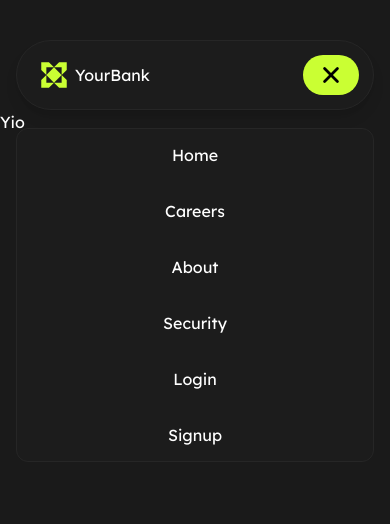
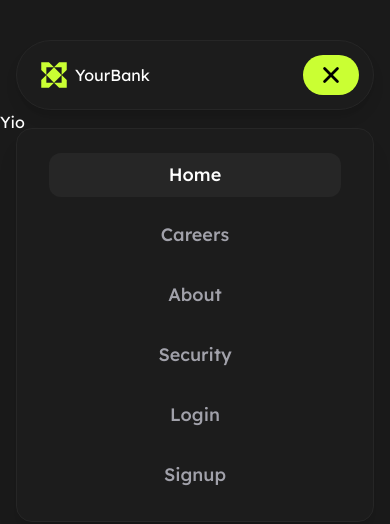
Before and after one commit to ShinobiKoda/your-bank, a React (Vite) app: page / in a window 390 px wide. Both pictures are taken after a click on the button "Open menu". Shown: the top 524 px of the page. Built offline with nearby package versions, Linux system fonts and the light colour scheme.

Commit message:
feat: update Navbar component with dynamic link rendering and improved animations

```diff
--- a/src/components/animations/motion.tsx
+++ b/src/components/animations/motion.tsx
@@ -64,18 +64,19 @@ export const menuStaggerContainer: Variants = {
   hidden: {},
   visible: {
     transition: {
-      staggerChildren: 0.08,
-      delayChildren: 0.02,
+      staggerChildren: 0.12,
+      delayChildren: 0.1,
     },
   },
 };
 
+// Each item fade + slide up
 export const menuStaggerItem: Variants = {
-  hidden: { opacity: 0, y: -8 },
+  hidden: { opacity: 0, y: 10 },
   visible: {
     opacity: 1,
     y: 0,
-    transition: { duration: 0.36, ease: "easeOut" },
+    transition: { duration: 0.3, ease: "easeOut" },
   },
 };
 
@@ -104,10 +105,10 @@ export const rotateIn: Variants = {
 
 // Fade in + slide from top (good for dropdowns / menus)
 export const fadeInDown: Variants = {
-  hidden: { opacity: 0, y: -40 },
+  hidden: { opacity: 0, y: -20 },
   visible: {
     opacity: 1,
     y: 0,
-    transition: { duration: 0.6, ease: "easeOut" },
+    transition: { duration: 0.3, ease: "easeOut" },
   },
 };
--- a/src/components/layout/Navbar.tsx
+++ b/src/components/layout/Navbar.tsx
@@ -85,52 +85,49 @@ const Navbar = () => {
           exit="hidden"
         >
           <motion.ul
-            className="w-full flex flex-col items-center gap-8 bg-[#1C1C1C] border border-[#262626] rounded-xl py-3.5"
+            className="w-full flex flex-col items-center gap-4 bg-[#1C1C1C] border border-[#262626] rounded-2xl py-6 shadow-xl px-8"
             variants={menuStaggerContainer}
             initial="hidden"
             animate="visible"
           >
-            <motion.li
-              variants={menuStaggerItem}
-              className="w-full text-center"
-            >
-              <Link to="/">Home</Link>
-            </motion.li>
+            {[
+              { id: "home", label: "Home", link: "/" },
+              { id: "careers", label: "Careers", link: "/careers" },
+              { id: "about", label: "About", link: "/about" },
+              { id: "security", label: "Security", link: "/security" },
+              { id: "login", label: "Login", link: "/login" },
+              { id: "signup", label: "Signup", link: "/signup" },
+            ].map((item) => (
+              <motion.li
+                key={item.id}
+                variants={menuStaggerItem}
+                whileHover={{ scale: 1.05 }}
+                whileTap={{ scale: 0.95 }}
+                className="w-full text-center relative px-4 py-2 cursor-pointer"
+                onClick={() => {
+                  setActiveLink(item.id);
+                  setIsOpen(false);
+                }}
+              >
+                {activeLink === item.id && (
+                  <motion.div
+                    layoutId="mobileActiveBackground"
+                    className="absolute inset-0 rounded-xl bg-[#262626]"
+                    transition={{ type: "spring", stiffness: 500, damping: 30 }}
+                  />
+                )}
 
-            <motion.li
-              variants={menuStaggerItem}
-              className="w-full text-center"
-            >
-              <Link to="/careers">Careers</Link>
-            </motion.li>
-
-            <motion.li
-              variants={menuStaggerItem}
-              className="w-full text-center"
-            >
-              <Link to="/about">About</Link>
-            </motion.li>
-
-            <motion.li
-              variants={menuStaggerItem}
-              className="w-full text-center"
-            >
-              <Link to="/security">Security</Link>
-            </motion.li>
-
-            <motion.li
-              variants={menuStaggerItem}
-              className="w-full text-center"
-            >
-              <Link to="/login">Login</Link>
-            </motion.li>
-
-            <motion.li
-              variants={menuStaggerItem}
-              className="w-full text-center"
-            >
-              <Link to="/signup">Signup</Link>
-            </motion.li>
+                <motion.span
+                  animate={{
+                    color: activeLink === item.id ? "#FFFFFF" : "#A1A1AA",
+                  }}
+                  transition={{ duration: 0.3 }}
+                  className="relative font-medium text-lg z-10"
+                >
+                  <Link to={item.link}>{item.label}</Link>
+                </motion.span>
+              </motion.li>
+            ))}
           </motion.ul>
         </motion.div>
       )}
```
